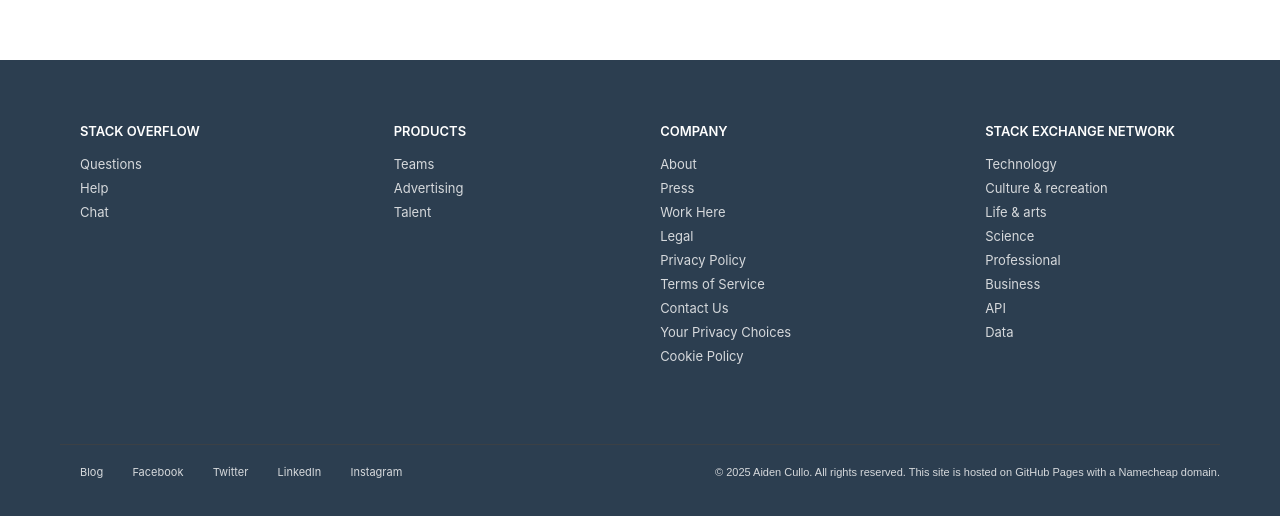
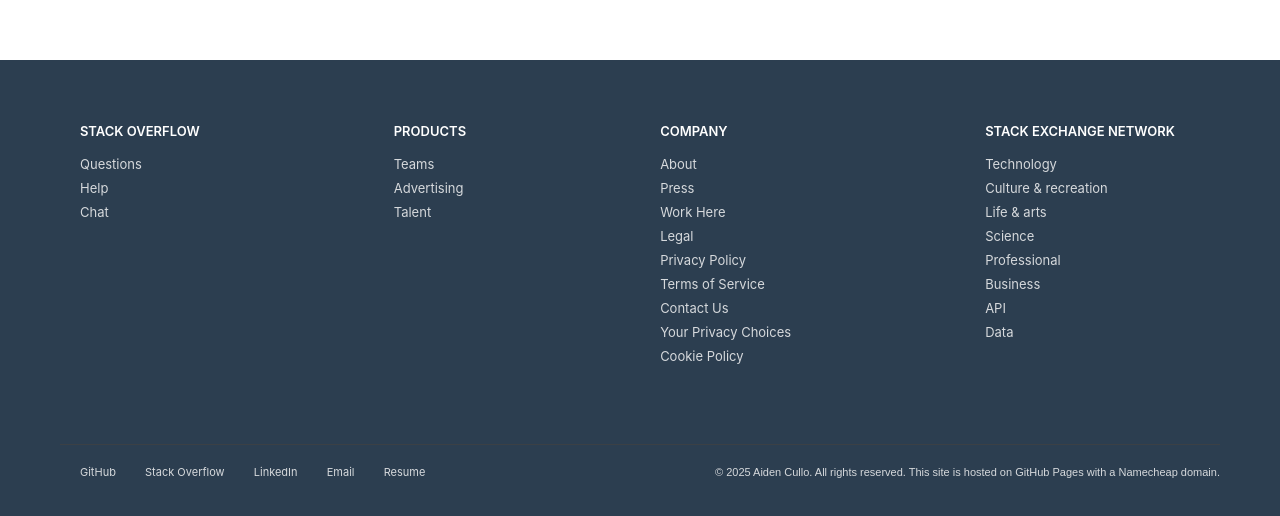
Before and after one commit to aidencullo/beta.aidencullo.com, a React (Vite) app: page / in a window 1280 px wide. Shown: the part 1700-2216 px from the top of the page. Built offline with nearby package versions, Linux system fonts and the light colour scheme.

Commit message:
Update footer links to match bio destinations

```diff
--- a/src/components/Footer.tsx
+++ b/src/components/Footer.tsx
@@ -51,9 +51,9 @@ const Footer = () => {
         </div>
       </div>
       <div className="footer-bottom">
-        <p>
-          <InternalLink href="#" title="Blog" className="header-me-link">Blog</InternalLink> &nbsp; <InternalLink href="#" title="Facebook" className="header-me-link">Facebook</InternalLink> &nbsp; <InternalLink href="#" title="Twitter" className="header-me-link">Twitter</InternalLink> &nbsp; <InternalLink href="#" title="LinkedIn" className="header-me-link">LinkedIn</InternalLink> &nbsp; <InternalLink href="#" title="Instagram" className="header-me-link">Instagram</InternalLink>
-        </p>
+                  <p>
+            <a href="https://github.com/aidencullo" target="_blank" rel="noopener noreferrer" className="header-me-link">GitHub</a> &nbsp; <a href="https://stackoverflow.com/users/1234567/aidencullo" target="_blank" rel="noopener noreferrer" className="header-me-link">Stack Overflow</a> &nbsp; <a href="https://www.linkedin.com/in/aidencullo" target="_blank" rel="noopener noreferrer" className="header-me-link">LinkedIn</a> &nbsp; <a href="mailto:aidencullo@gmail.com" className="header-me-link">Email</a> &nbsp; <a href="/resume.pdf" target="_blank" rel="noopener noreferrer" className="header-me-link">Resume</a>
+          </p>
         <p>
           © 2025 Aiden Cullo. All rights reserved. This site is hosted on GitHub Pages with a Namecheap domain.
         </p>
```
